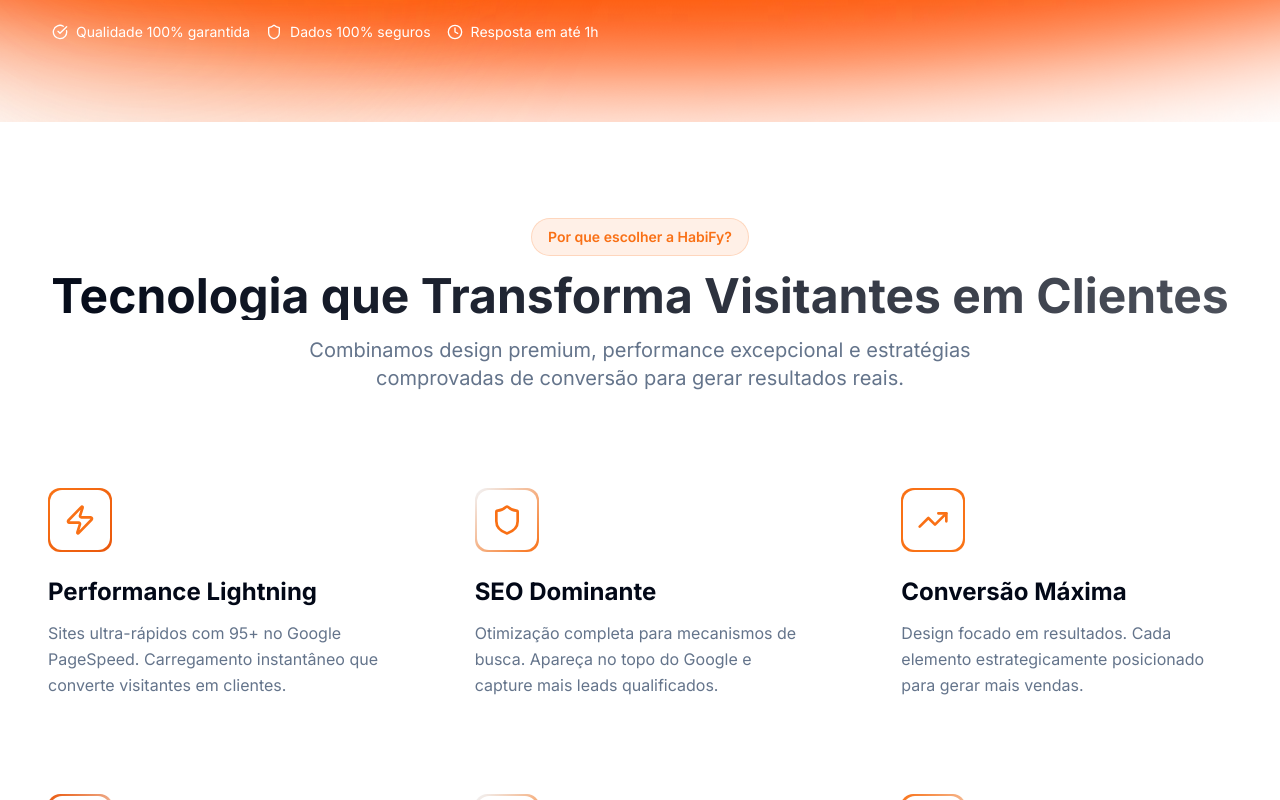
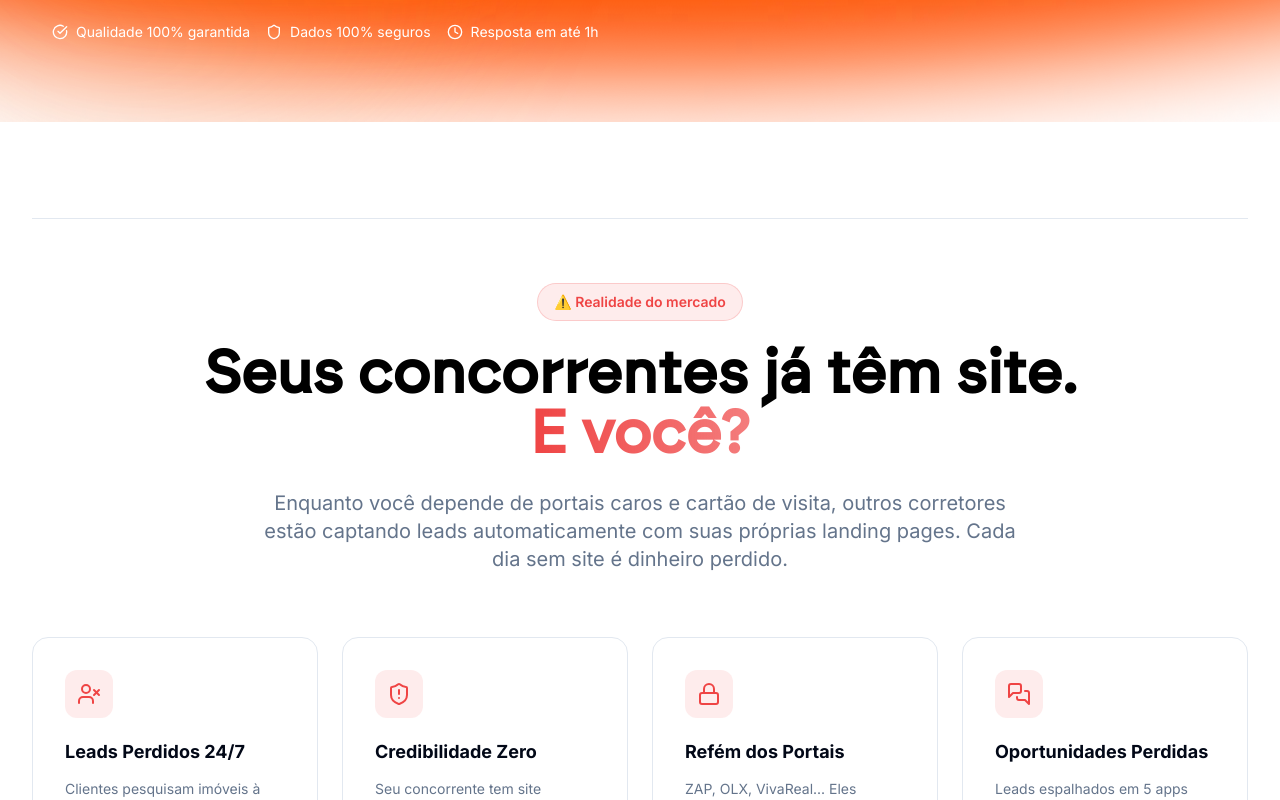
Before and after one commit to victorhenriqueoliveira-ai/habify-website, a React (Vite) app: page / in a window 1280 px wide. Shown: the part 1020-1820 px from the top of the page. Built offline with nearby package versions, Linux system fonts and the light colour scheme; no server answers; the database is empty.

Commit message:
Reframe landing page problems
Co-authored-by: victorhenriqueoliveira-ai <218013530+victorhenriqueoliveira-ai@users.noreply.github.com>

```diff
--- a/src/pages/Index.tsx
+++ b/src/pages/Index.tsx
@@ -94,10 +94,16 @@ const Index = () => {
       <main className="space-y-0">
         <Hero />
         <Suspense fallback={<div className="min-h-[400px] bg-background" />}>
+          <ProblemsSection />
+        </Suspense>
+        <Suspense fallback={<div className="min-h-[400px] bg-background" />}>
           <FeaturesAnimated />
         </Suspense>
         <Suspense fallback={<div className="min-h-[600px] bg-background" />}>
           <PortfolioShowcasePremium />
+        </Suspense>
+        <Suspense fallback={<div className="min-h-[400px] bg-background" />}>
+          <Testimonials />
         </Suspense>
         <Suspense fallback={<div className="min-h-[500px] bg-background" />}>
           <LeadCaptureFlow />
```
